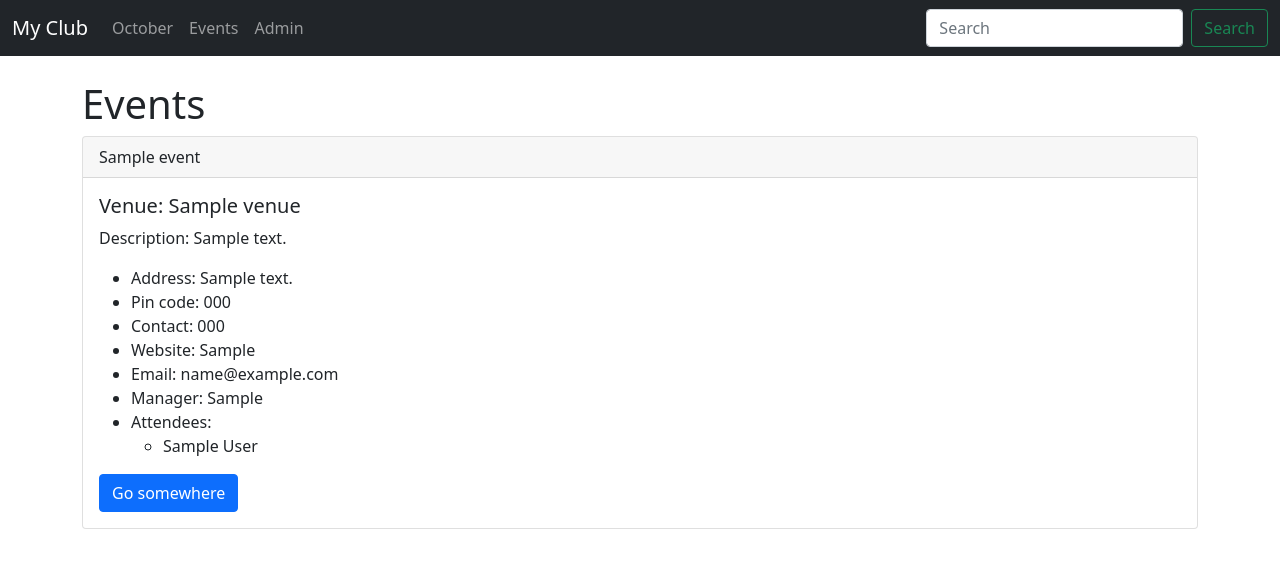
After one commit to omkarhcode/MyClub, a Django app: page /events in a window 1280 px wide. The commit adds this page. Shown: the top 568 px of the page. Run offline with Django 3.2, Linux system fonts and the light colour scheme; tables that the repository leaves empty hold one stand-in row (values such as "Sample post").

Commit message:
Added event list in front end

```diff
--- a/events/templates/events/base.html
+++ b/events/templates/events/base.html
@@ -1,30 +1,29 @@
 <!doctype html>
 <html lang="en">
+
 <head>
     <!-- Required meta tags -->
     <meta charset="utf-8">
     <meta name="viewport" content="width=device-width, initial-scale=1">
-
     <!-- Bootstrap CSS -->
     <link href="https://cdn.jsdelivr.net/npm/bootstrap@5.0.0/dist/css/bootstrap.min.css" rel="stylesheet" integrity="sha384-wEmeIV1mKuiNpC+IOBjI7aAzPcEZeedi5yW5f2yOq55WWLwNGmvvx4Um1vskeMj0" crossorigin="anonymous">
-
     <title>Hello, world!</title>
 </head>
+
 <body>
     {% include 'events/navbar.html' %}
+    <div class="container">
         {% block content %}
-
         {% endblock content %}
-
+    </div>
     <!-- Optional JavaScript; choose one of the two! -->
-
     <!-- Option 1: Bootstrap Bundle with Popper -->
     <script src="https://cdn.jsdelivr.net/npm/bootstrap@5.0.0/dist/js/bootstrap.bundle.min.js" integrity="sha384-p34f1UUtsS3wqzfto5wAAmdvj+osOnFyQFpp4Ua3gs/ZVWx6oOypYoCJhGGScy+8" crossorigin="anonymous"></script>
-
     <!-- Option 2: Separate Popper and Bootstrap JS -->
     <!--
     <script src="https://cdn.jsdelivr.net/npm/@popperjs/core@2.9.2/dist/umd/popper.min.js" integrity="sha384-IQsoLXl5PILFhosVNubq5LC7Qb9DXgDA9i+tQ8Zj3iwWAwPtgFTxbJ8NT4GN1R8p" crossorigin="anonymous"></script>
     <script src="https://cdn.jsdelivr.net/npm/bootstrap@5.0.0/dist/js/bootstrap.min.js" integrity="sha384-lpyLfhYuitXl2zRZ5Bn2fqnhNAKOAaM/0Kr9laMspuaMiZfGmfwRNFh8HlMy49eQ" crossorigin="anonymous"></script>
     -->
 </body>
+
 </html>
--- /dev/null
+++ b/events/templates/events/event_list.html
@@ -0,0 +1,31 @@
+{% extends "events/base.html" %}
+{% block content %}
+<h1>Events</h1>
+{% for event in event_list %}
+<div class="card mb-4">
+    <div class="card-header">
+        {{event.name}}
+    </div>
+    <div class="card-body">
+        <h5 class="card-title">Venue: {{event.venue.name}}</h5>
+        <p class="card-text"> Description: {{event.description}} </p>
+        <ul>
+            <li>Address: {{event.venue.address}} </li>
+            <li>Pin code: {{event.venue.zip_code}} </li>
+            <li>Contact: {{event.venue.phone}} </li>
+            <li>Website: {{event.venue.web}} </li>
+            <li>Email: {{event.venue.email_address}} </li>
+            <li>Manager: {{event.manager}} </li>
+            <li>Attendees:
+                <ul>
+                    {% for user in event.attendees.all %}
+                    <li>{{user}} </li>
+                    {% endfor %}
+                </ul>
+            </li>
+        </ul>
+        <a href="#" class="btn btn-primary">Go somewhere</a>
+    </div>
+</div>
+{% endfor %}
+{% endblock content %}
--- a/events/templates/events/navbar.html
+++ b/events/templates/events/navbar.html
@@ -9,6 +9,10 @@
 
         <li class="nav-item">
           <a class="nav-link" href="{% url 'home' '2021' 'October' %}">October</a>
+        </li>
+
+        <li class="nav-item">
+          <a class="nav-link" href="{% url 'list-events' %}">Events</a>
         </li>
 
         <li class="nav-item">
--- a/events/urls.py
+++ b/events/urls.py
@@ -4,4 +4,5 @@ from . import views
 urlpatterns = [
     path('', views.home, name="home"),
     path('<int:year>/<str:month>/', views.home, name="home"),
+    path('events', views.all_events, name="list-events"),
 ]
--- a/events/views.py
+++ b/events/views.py
@@ -2,6 +2,13 @@ from django.shortcuts import render
 import calendar
 from calendar import HTMLCalendar
 from datetime import datetime
+from .models import Event
+
+def all_events(request):
+	event_list = Event.objects.all()
+
+	return render(request, 'events/event_list.html',{'event_list': event_list})
+
 
 # Create your views here.
 def home(request, year=datetime.now().year, month=datetime.now().strftime('%B')):
```
Lines whose indentation alone changed are shown as unchanged.
